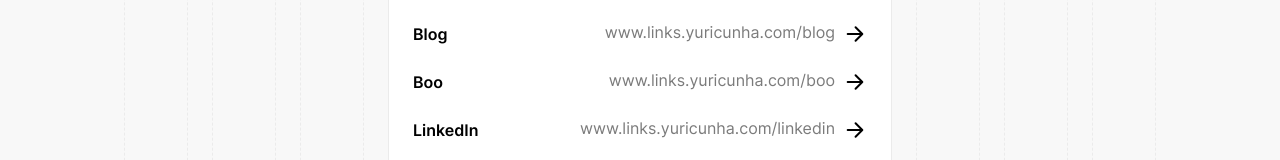
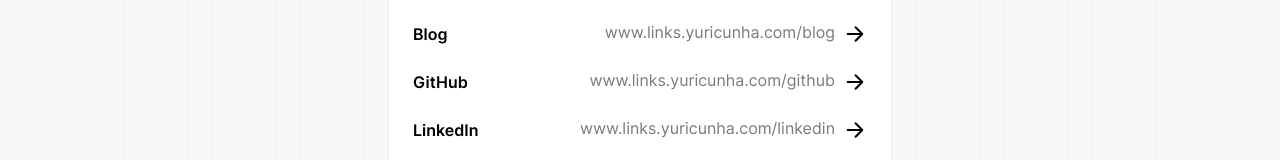
Before and after one commit to isyuricunha/links, a Next.js app: page / in a window 1280 px wide. Shown: the part 529-689 px from the top of the page. Built offline with nearby package versions, Linux system fonts and the light colour scheme.

Commit message:
fix remoed wrong website
removed Boo, re-added GitHub

```diff
--- a/src/pages/404.js
+++ b/src/pages/404.js
@@ -14,9 +14,9 @@
 		url: "https://yuricunha.com/blog",
 	},
 	{
-		name: "Boo",
-		link: "www.links.yuricunha.com/boo",
-		url: "https://signup.boo.world/jejk",
+		name: "GitHub",
+		link: "www.links.yuricunha.com/github",
+		url: "https://github.com/isyuricunha",
 	},
 	{
 		name: "LinkedIn",
--- a/src/pages/index.js
+++ b/src/pages/index.js
@@ -14,9 +14,9 @@
 		url: "https://yuricunha.com/blog",
 	},
 	{
-		name: "Boo",
-		link: "www.links.yuricunha.com/boo",
-		url: "https://signup.boo.world/jejk",
+		name: "GitHub",
+		link: "www.links.yuricunha.com/github",
+		url: "https://github.com/isyuricunha",
 	},
 	{
 		name: "LinkedIn",
```
